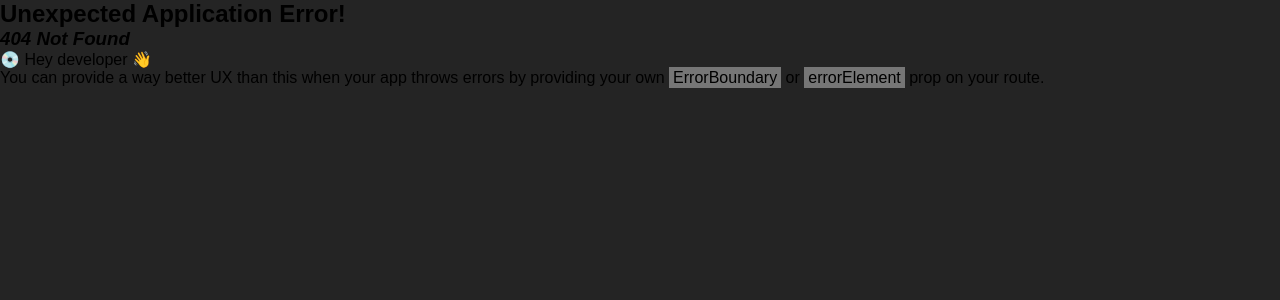
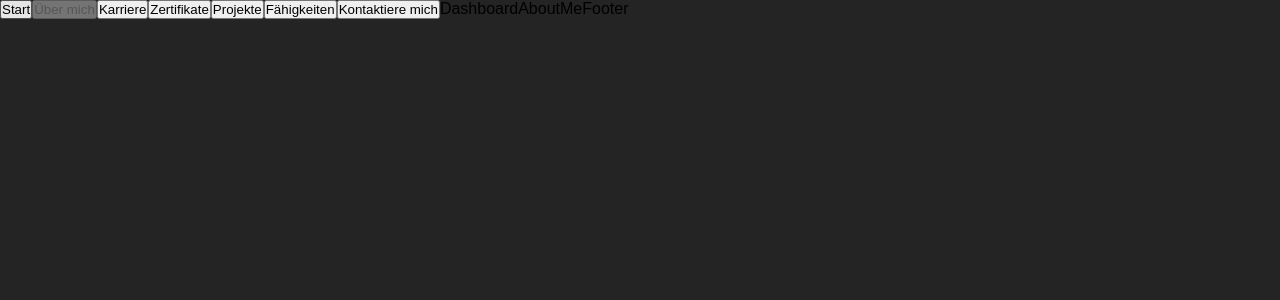
Before and after one commit to MSRMatrix/device-portfolio, a React (Vite) app: page /about-me in a window 1280 px wide. Before the commit this address had no page. Shown: the top 300 px of the page. Built offline with nearby package versions, Linux system fonts and the light colour scheme.

Commit message:
add footer, layouts and navigation for navbar

```diff
--- a/src/components/Dashboard.jsx
+++ b/src/components/Dashboard.jsx
@@ -1,5 +1,6 @@
 import { Outlet } from "react-router-dom";
 import Navbar from "./navbar/Navbar";
+import Footer from "./footer/Footer";
 
 const Dashboard = () => {
     return(
@@ -7,6 +8,7 @@ const Dashboard = () => {
         <Navbar />
         Dashboard
         <Outlet />
+        <Footer />
         </>
     )
 }
--- /dev/null
+++ b/src/components/footer/Footer.jsx
@@ -0,0 +1,9 @@
+const Footer = () => {
+    return(
+        <>
+        Footer
+        </>
+    )
+}
+
+export default Footer;
--- /dev/null
+++ b/src/components/layouts/aboutMe/AboutMe.jsx
@@ -0,0 +1,9 @@
+const AboutMe = () => {
+    return(
+        <>
+        AboutMe
+        </>
+    )
+}
+
+export default AboutMe;
--- /dev/null
+++ b/src/components/layouts/careerHistory/CareerHistory.jsx
@@ -0,0 +1,9 @@
+const CareerHistory = () => {
+    return(
+        <>
+        CarrerHistory
+        </>
+    )
+}
+
+export default CareerHistory;
--- /dev/null
+++ b/src/components/layouts/certificates/Certificates.jsx
@@ -0,0 +1,9 @@
+const Certificates = () => {
+    return(
+        <>
+        Certificates
+        </>
+    )
+}
+
+export default Certificates;
--- /dev/null
+++ b/src/components/layouts/contactMe/ContactMe.jsx
@@ -0,0 +1,9 @@
+const ContactMe = () => {
+    return(
+        <>
+        ContactMe
+        </>
+    )
+}
+
+export default ContactMe;
--- /dev/null
+++ b/src/components/layouts/hero/Hero.jsx
@@ -0,0 +1,9 @@
+const Hero = () => {
+    return(
+        <>
+        Hero
+        </>
+    )
+}
+
+export default Hero;
--- /dev/null
+++ b/src/components/layouts/projects/Projects.jsx
@@ -0,0 +1,9 @@
+const Projects = () => {
+    return(
+        <>
+        Projects
+        </>
+    )
+}
+
+export default Projects;
--- /dev/null
+++ b/src/components/layouts/skills/Skills.jsx
@@ -0,0 +1,9 @@
+const Skills = () => {
+    return(
+        <>
+        Skills
+        </>
+    )
+}
+
+export default Skills;
--- a/src/components/navbar/Navbar.jsx
+++ b/src/components/navbar/Navbar.jsx
@@ -1,9 +1,33 @@
+import { useLocation, useNavigate } from "react-router-dom";
+
 const Navbar = () => {
-    return(
-        <>
-        Navbar
-        </>
-    )
-}
+  const buttonItems = [
+    { name: "Start", value: "" },
+    { name: "Über mich", value: "about-me" },
+    { name: "Karriere", value: "career-history" },
+    { name: "Zertifikate", value: "certificates" },
+    { name: "Projekte", value: "projects" },
+    { name: "Fähigkeiten", value: "skills" },
+    { name: "Kontaktiere mich", value: "contact-me" },
+  ];
+
+  const navigate = useNavigate();
+  const location = useLocation();
+  const currentPath = location.pathname.slice(1);
+
+  return (
+    <>
+      {buttonItems.map((button) => (
+        <button
+          key={button.value}
+          onClick={() => navigate(`/${button.value}`)}
+          disabled={button.value === currentPath}
+        >
+          {button.name}
+        </button>
+      ))}
+    </>
+  );
+};
 
 export default Navbar;
```
Also changed, not shown: src/App.jsx (+39 -11 lines), src/components/layouts/MainSections.jsx (added, +7 -0 lines).
